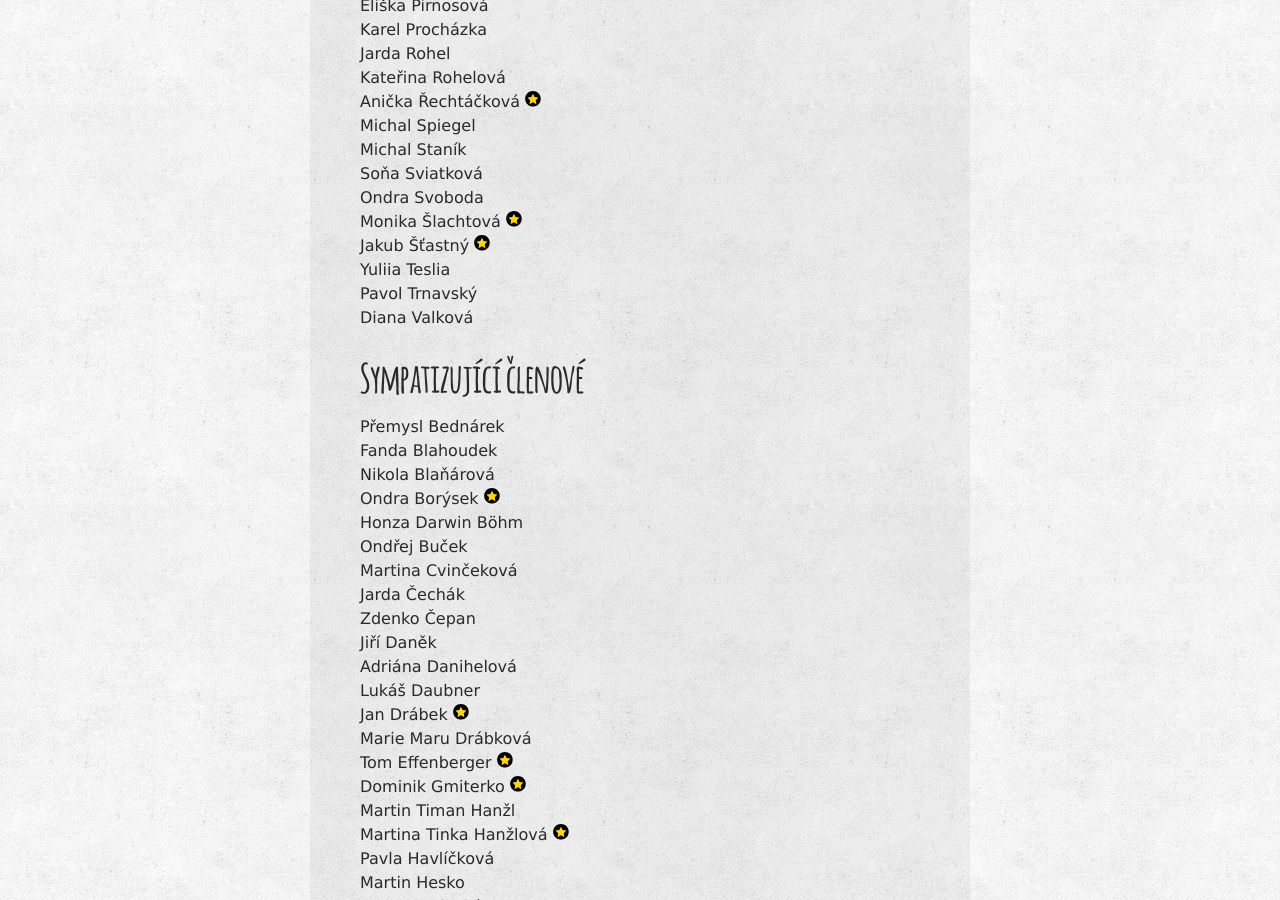
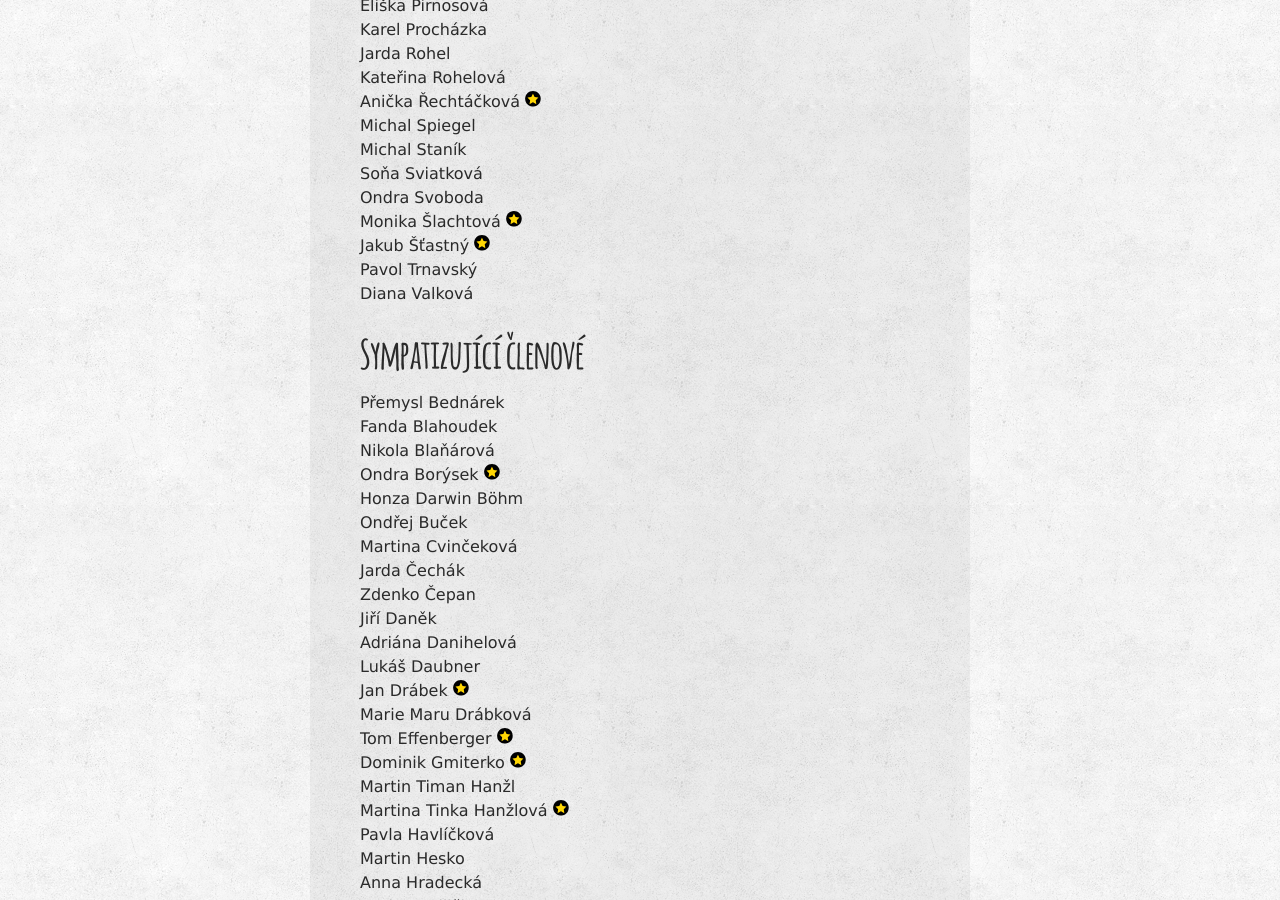
Before and after one commit to zverinec/zverinec-web, a Jekyll site: the page built from _pages/members.md, in a window 1280 px wide and 900 px high, scrolled down 1295 px. Built offline with Jekyll 4.4.1, drawn with Linux system fonts in a browser that asks for light colours; comment, search, counter and statistics services are not loaded.

Commit message:
Move member to sympathising

```diff
--- a/_pages/members.md
+++ b/_pages/members.md
@@ -49,7 +49,6 @@ Soňa Sviatková<br/>
 Ondra Svoboda<br/>
 Monika Šlachtová <img src="img/rad.svg" class="rad" title="Řád přítele severské zvěře za perfektně zvládnutou garanci InterLoSa"/> <br/>
 Jakub Šťastný <img src="img/rad.svg" class="rad" title="Řád přítele severské zvěře za mimořádné nasazení přesahující hranice státu i spánkového režimu" /><br/>
-Yuliia Teslia<br/>
 Pavol Trnavský<br/>
 Diana Valková<br/>
 
```
Also changed, not shown: other parts of _pages/members.md (+1 -0 lines).
